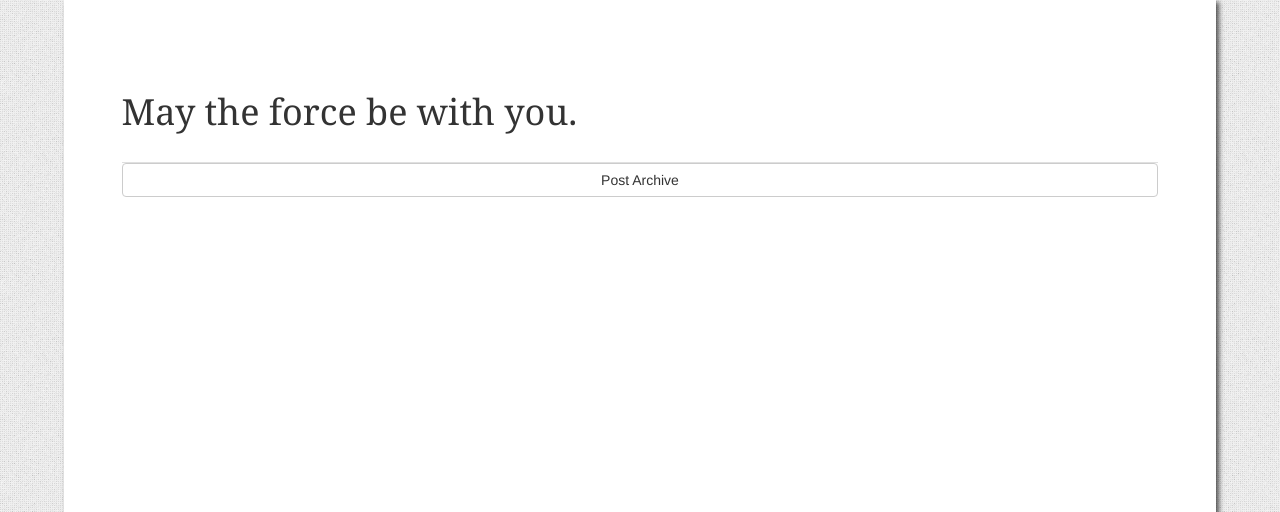
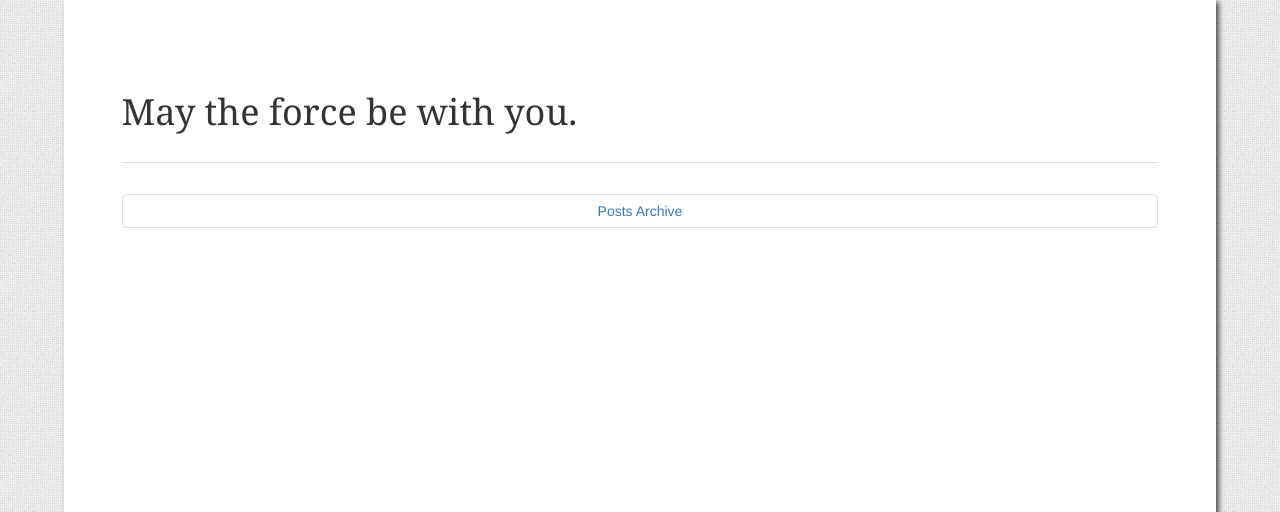
Before and after one commit to WeJie/flask-practice, a Flask app: page / in a window 1280 px wide. Shown: the part 91-603 px from the top of the page. Run offline with Flask 2, Linux system fonts and the light colour scheme; data that the repository does not hold is empty; some libraries are stand-ins or nearby versions.

Commit message:
Adjust css

```diff
--- a/app/static/styles.css
+++ b/app/static/styles.css
@@ -43,7 +43,6 @@
     flex: 1;
     padding: 5%;
     margin-top: 3%;
-    margin-bottom: 5%;
 }
 
 ul.posts {
@@ -110,6 +109,12 @@
     font-size: 120%;
 }
 
+.btn-center-bottom {
+    width: 100%;
+    margin-top:3%;
+    border: 1px solid #e0e0e0;
+}
+
 footer {
     background-color: black;
     color: rgba(255, 255, 255, 0.901961);
--- a/app/templates/index.html
+++ b/app/templates/index.html
@@ -1,6 +1,4 @@
 {% extends "base.html" %}
-{% import "_macros.html" as macros %}
-
 
 {% block page %}
     <article class="page">
@@ -12,7 +10,7 @@
           {% include '_brief_posts.html' %}
       </section>
       <div>
-        <a class="btn btn-default" style="width: 100%;" href="{{ url_for('main.archive') }}">Post Archive</a>
+        <a class="btn btn-center-bottom" href="{{ url_for('main.archive') }}">Posts Archive</a>
       </div>
     </article>
 {% endblock %}
```
